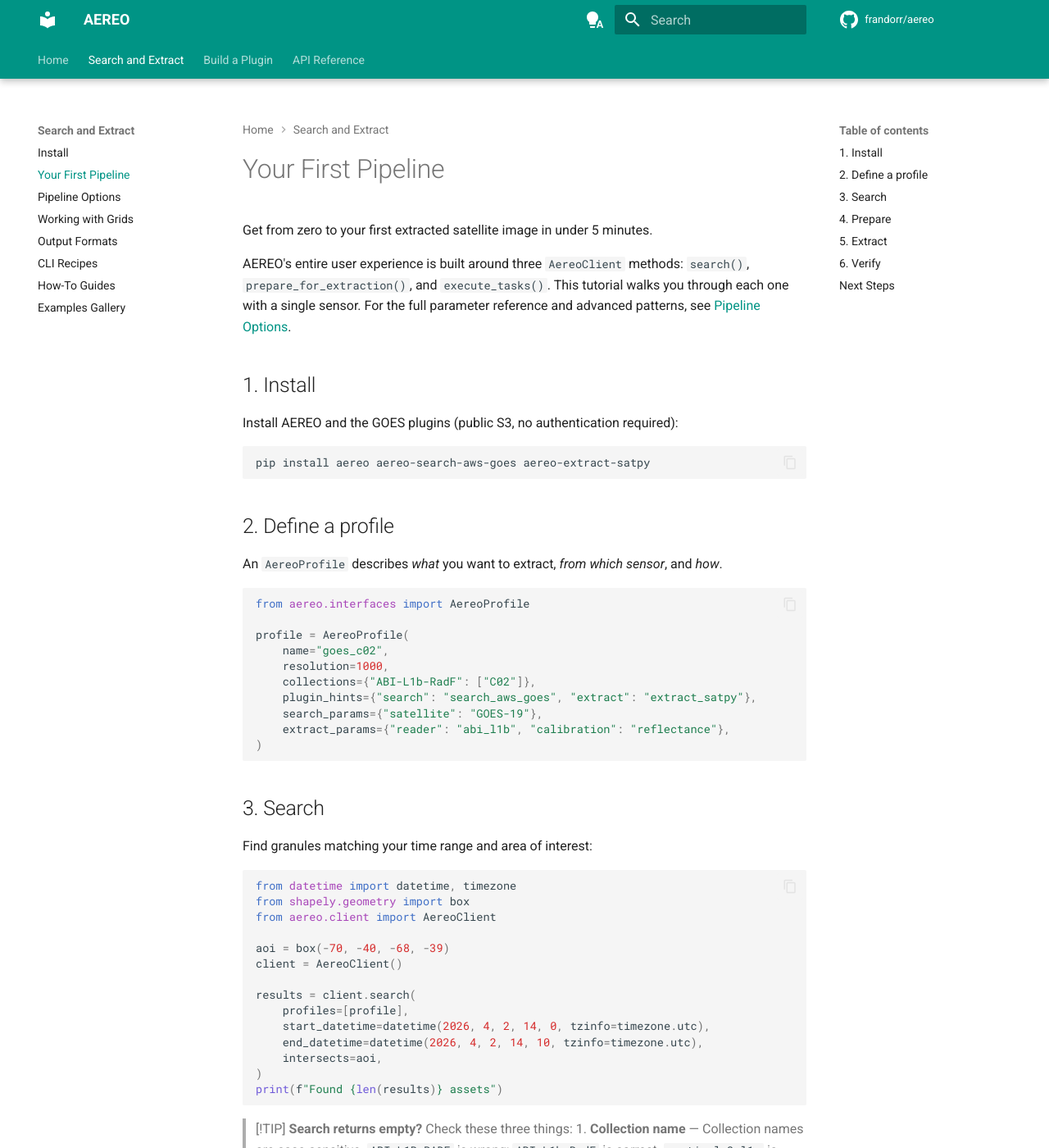
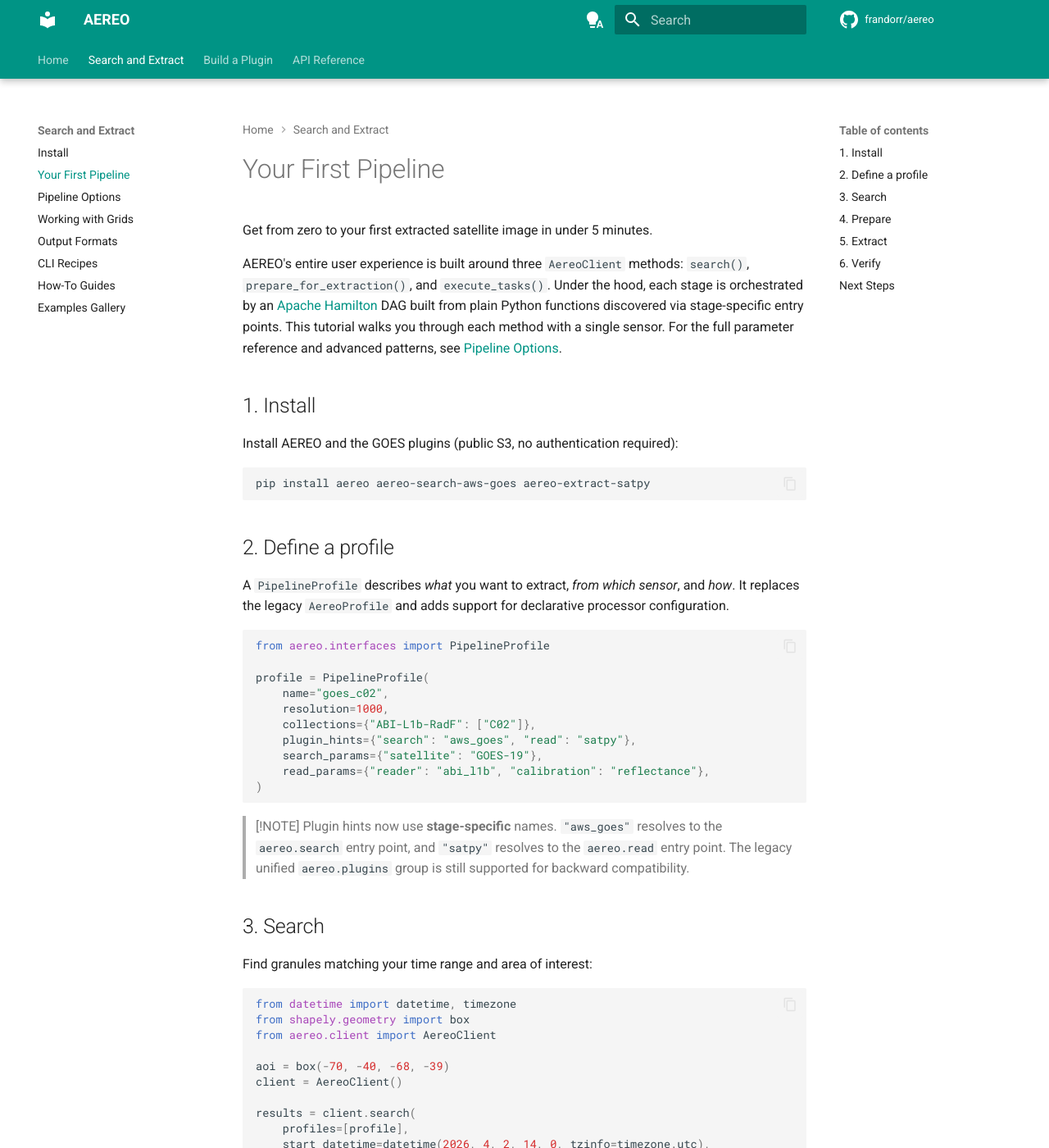
Before and after one commit to frandorr/aereo, an MkDocs documentation site: the page built from docs/first-pipeline.md, in a window 1280 px wide and 1400 px high. Shown: the whole window at 82% size. Built offline with MkDocs 1.6.1 and Material for MkDocs 9.7.7, drawn with Linux system fonts in a browser that asks for light colours; comment, search, counter and statistics services are not loaded; some of the changed text lies outside the part shown.

Commit message:
docs: Update quickstart (first-pipeline.md) for Hamilton refactor
- Replace AereoProfile with PipelineProfile in code examples
- Update plugin_hints to stage-specific names (aws_goes, satpy)
- Replace extract_params with read_params
- Add Hamilton DAG architecture explanation
- Add stage-specific entry-point naming note
- Update Extract section to mention Hamilton extract driver

````diff
--- a/docs/first-pipeline.md
+++ b/docs/first-pipeline.md
@@ -7,7 +7,7 @@
 
 Get from zero to your first extracted satellite image in under 5 minutes.
 
-AEREO's entire user experience is built around three `AereoClient` methods: `search()`, `prepare_for_extraction()`, and `execute_tasks()`. This tutorial walks you through each one with a single sensor. For the full parameter reference and advanced patterns, see [Pipeline Options](pipeline-options.md).
+AEREO's entire user experience is built around three `AereoClient` methods: `search()`, `prepare_for_extraction()`, and `execute_tasks()`. Under the hood, each stage is orchestrated by an [Apache Hamilton](https://github.com/dagworks-inc/hamilton) DAG built from plain Python functions discovered via stage-specific entry points. This tutorial walks you through each method with a single sensor. For the full parameter reference and advanced patterns, see [Pipeline Options](pipeline-options.md).
 
 ## 1. Install
 
@@ -19,20 +19,23 @@
 
 ## 2. Define a profile
 
-An `AereoProfile` describes *what* you want to extract, *from which sensor*, and *how*.
+A `PipelineProfile` describes *what* you want to extract, *from which sensor*, and *how*. It replaces the legacy `AereoProfile` and adds support for declarative processor configuration.
 
 ```python
-from aereo.interfaces import AereoProfile
+from aereo.interfaces import PipelineProfile
 
-profile = AereoProfile(
+profile = PipelineProfile(
     name="goes_c02",
     resolution=1000,
     collections={"ABI-L1b-RadF": ["C02"]},
-    plugin_hints={"search": "search_aws_goes", "extract": "extract_satpy"},
+    plugin_hints={"search": "aws_goes", "read": "satpy"},
     search_params={"satellite": "GOES-19"},
-    extract_params={"reader": "abi_l1b", "calibration": "reflectance"},
+    read_params={"reader": "abi_l1b", "calibration": "reflectance"},
 )
 ```
+
+> [!NOTE]
+> Plugin hints now use **stage-specific** names. `"aws_goes"` resolves to the `aereo.search` entry point, and `"satpy"` resolves to the `aereo.read` entry point. The legacy unified `aereo.plugins` group is still supported for backward compatibility.
 
 ## 3. Search
 
@@ -79,7 +82,7 @@
 
 ## 5. Extract
 
-Run the extraction. Each task is handed to the extractor plugin, which downloads granules, resamples to the target grid, and writes GeoTIFFs.
+Run the extraction. Each task is handed to the Hamilton extract driver, which wires together download, read, reproject, processor, and write nodes into a DAG and executes them.
 
 ```python
 from aereo.backends import LocalProcessBackend
@@ -101,3 +104,4 @@
 - Understand grid options in [Working with Grids](grids.md)
 - Prefer the command line? See the [CLI Recipes](cli-recipes.md)
 - Learn advanced pipeline options in [Pipeline Options](pipeline-options.md)
+- Build your own plugin in [Build Your First Plugin](build-first-plugin.md)
````
